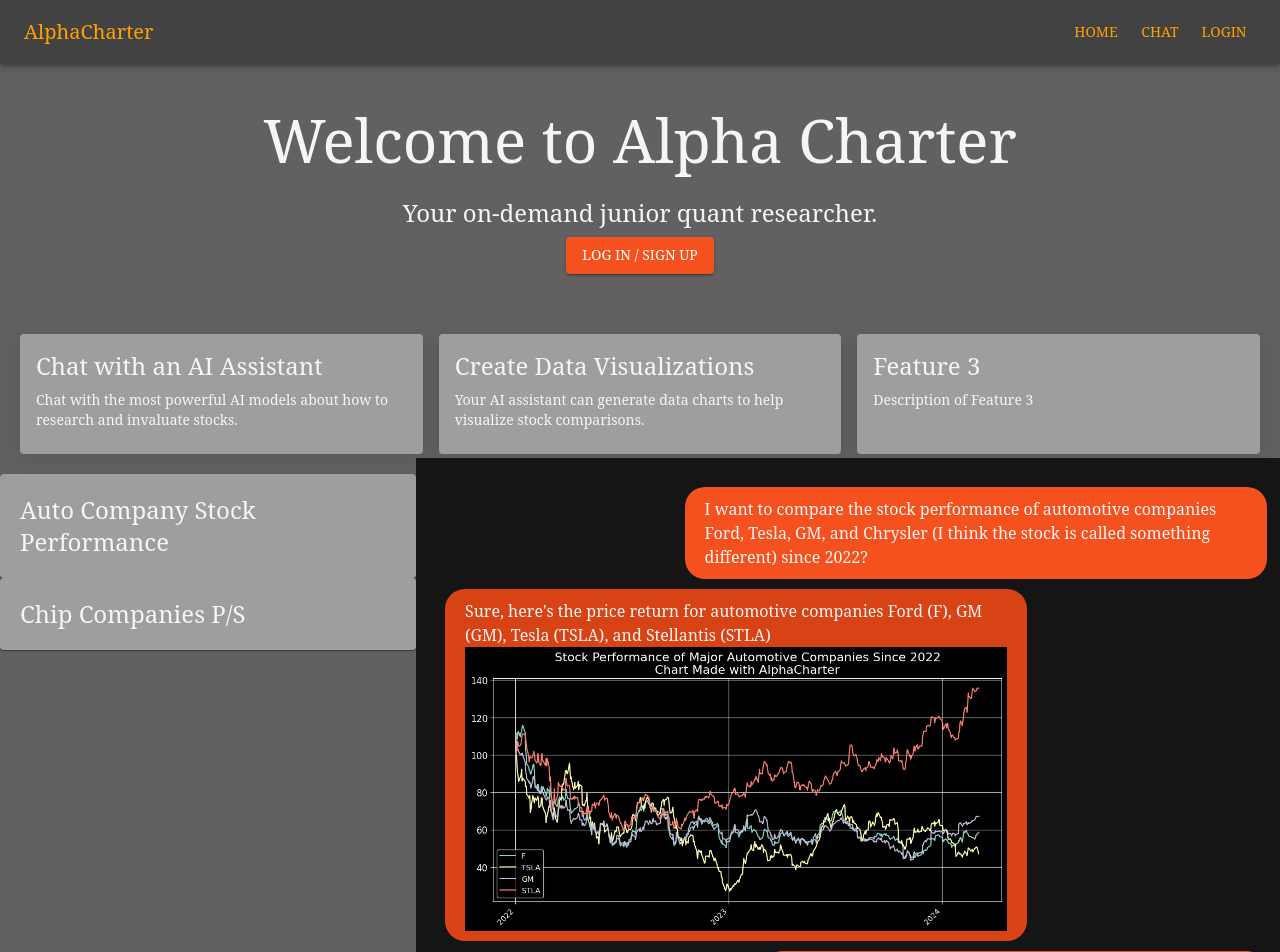
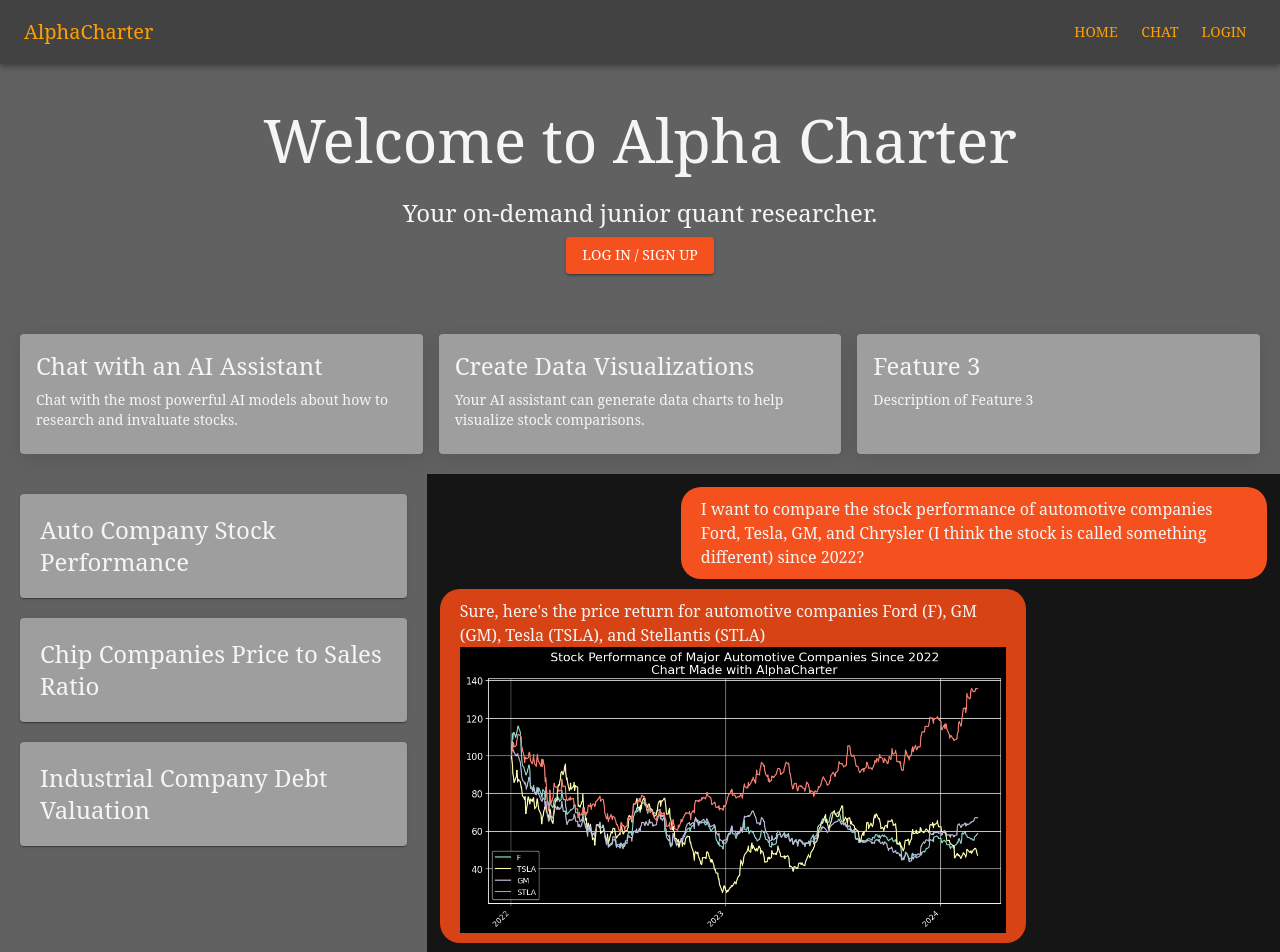
Before and after one commit to SailingSF/alphacharter-frontend, a React (Create React App) app: page / in a window 1280 px wide. Shown: the top 952 px of the page. Built offline with nearby package versions, Linux system fonts and the light colour scheme.

Commit message:
max height and add demos

```diff
--- a/src/components/AppDemo.jsx
+++ b/src/components/AppDemo.jsx
@@ -2,7 +2,8 @@ import React, { useState } from 'react';
 import { useTheme } from '@mui/material/styles';
 import { Card, CardActionArea, Grid, Typography } from '@mui/material';
 import { MessageItem, MessageList } from './MessageComponents';
-import autocomapny from '../images/autocompanies_2022.png'
+import autocomapny from '../images/autocompanies_2022.png';
+import chipcompanies from '../images/chipcompanies_ps_2022.png';
 
 const demoChats = {
     automotive: { title: "Auto Company Stock Performance",
@@ -13,13 +14,20 @@ const demoChats = {
       { owner: 'assistant', text: "Stellantis' outperformance in the stock market, as observed from the recent trends, can be attributed to several key factors that differentiate it from its competitors:<br></br>Merger Benefits: Stellantis was formed through the merger of Fiat Chrysler Automobiles (FCA) and the PSA Group in January 2021. The merger synergies, including cost savings, efficiencies in production, and a more robust product lineup, have likely started to bear fruit, positively impacting investor sentiment and the stock performance.<br></br>Diversified Portfolio: Stellantis possesses a diverse brand portfolio, including Jeep, Ram, Peugeot, and Citroën, among others. This diversity allows it to cater to various market segments, from luxury to mainstream and commercial vehicles, providing a hedge against market volatility and regional economic downturns." },
       // Add more messages as needed
     ]},
-    chipDesign: { title: "Chip Companies P/S",
+    chipDesign: { title: "Chip Companies Price to Sales Ratio",
         messages: [
-      { owner: 'assistant', text: "Let's look at the Price to Sales ratio for chip design companies." },
-      { owner: 'user', text: 'Please show the details.' },
-      { owner: 'assistant', text: 'Here are the details:', imageUrl: '/path/to/chip/design/graph.png' },
+      { owner: 'user', text: "I'm curious as to how various chip companies like Nvdia and AMD are valued based on how much revenue they make." },
+      { owner: 'assistant', text: 'Here is the combined chart showing the Price to Sales (P/S) ratio for Nvidia (NVDA), AMD, Intel (INTC), and Qualcomm (QCOM) since 2022:', imageUrl: chipcompanies },
+      { owner: 'assistant', text: "This chart visually represents the valuation of these companies based on their sales revenue, where the P/S ratio is a comparison of a company's stock price to its revenue per share.<br></br>A few insights from this chart:<br></br><strong>Nvidia (NVDA)</strong> shows a notably higher P/S ratio compared to the others, which indicates the market is willing to pay more for each dollar of NVDA's sales. This could be due to expectations of higher growth or better profit margins. <strong>AMD</strong> also shows a relatively high P/S ratio though not as high as Nvidia, suggesting the market also has high expectations for AMD's growth and profitability. <strong>Intel (INTC)</strong>, being a more established and mature company, shows the lowest P/S ratio among the four. This suggests the market views INTC as a more stable, less growth-intensive investment. <strong>Qualcomm (QCOM)</strong>'s P/S ratio is generally higher than Intel's but lower than those of AMD and NVDA, placing it in a middle ground in terms of market valuation relative to sales. The trends observed here reflect market perceptions about each company's growth potential, profitability, and risk. Higher P/S ratios for Nvidia and AMD indicate stronger growth expectations, while the lower ratio for Intel reflects its established presence and possibly lower growth outlook. Qualcomm's position suggests it strikes a balance between growth expectations and stability." },
       // Add more messages as needed
     ]},
+    industrials_debt: {
+        title: 'Industrial Company Debt Valuation',
+        messages: [
+            { owner: 'user', text: 'Help me value industrial companies like GE who have a lot of debt. I want to see how that affects their valuations.'},
+            { owner: 'assistant', text: "Sure here's..."}
+        ]
+    }
 };
 
 
@@ -28,10 +36,10 @@ function DemoSection() {
     const [activeChat, setActiveChat] = useState(demoChats.automotive);
 
     return (
-      <Grid container spacing={2}>
-        <Grid item xs={12} md={4}>
+      <Grid container spacing={0}>
+        <Grid item xs={12} md={4} padding={'20px'}>
           {Object.keys(demoChats).map((key) => (
-            <Card key={key} style={{ padding: '20px', backgroundColor: theme.palette.background.surface }} onClick={() => setActiveChat(demoChats[key])}>
+            <Card key={key} style={{ padding: '20px', backgroundColor: theme.palette.background.surface, marginBottom: '20px' }} onClick={() => setActiveChat(demoChats[key])}>
               <CardActionArea>
                 <Typography variant="h5">
                   {demoChats[key].title}
@@ -41,7 +49,7 @@ function DemoSection() {
           ))}
         </Grid>
         <Grid item xs={12} md={8} style={{ backgroundColor: theme.palette.background.dark}}>
-          <MessageList>
+          <MessageList maxHeight={'600px'}>
             {activeChat.messages.map((message, index) => (
               <MessageItem key={index} owner={message.owner}>
                 <Typography variant='body1' dangerouslySetInnerHTML={{ __html: message.text }} />
```
